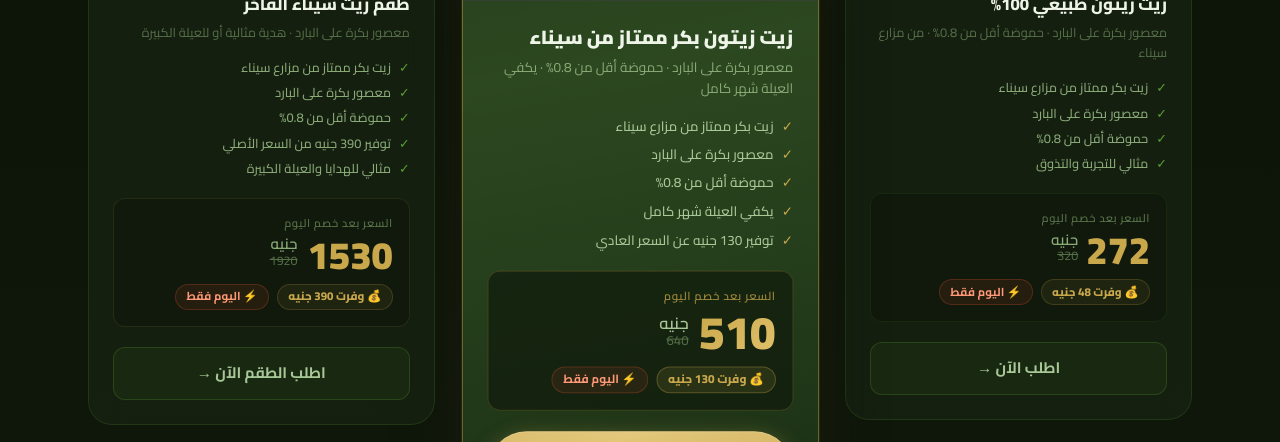
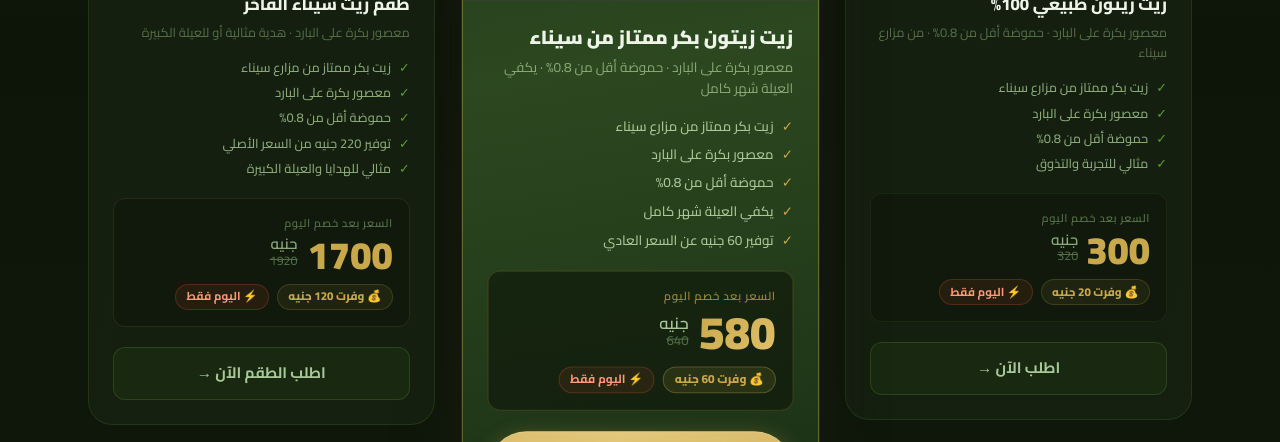
Before and after one commit to mohamedasal123/Gold_Sinia, a Vue app: page / in a window 1280 px wide. Shown: the part 3980-4422 px from the top of the page. Built offline with nearby package versions, Linux system fonts and the light colour scheme.

Commit message:
change cards

```diff
--- a/src/components/ProductShowcase.vue
+++ b/src/components/ProductShowcase.vue
@@ -168,14 +168,14 @@
             <div class="mb-5 p-4 rounded-xl" style="background:rgba(13,21,9,0.5);border:1px solid rgba(74,125,37,0.15);">
               <div style="font-size:0.7rem;color:#567048;font-weight:600;margin-bottom:4px;letter-spacing:0.05em;">السعر بعد خصم اليوم</div>
               <div style="display:flex;align-items:flex-end;gap:8px;flex-wrap:wrap;">
-                <span style="font-size:2.4rem;font-weight:900;color:#C9A84C;line-height:1;">272</span>
+                <span style="font-size:2.4rem;font-weight:900;color:#C9A84C;line-height:1;">300</span>
                 <div style="padding-bottom:5px;">
                   <div style="font-size:0.95rem;color:#8aab78;font-weight:600;line-height:1;">جنيه</div>
                   <div style="font-size:0.78rem;text-decoration:line-through;color:#567048;line-height:1.4;">320</div>
                 </div>
               </div>
               <div style="display:flex;gap:8px;flex-wrap:wrap;margin-top:10px;">
-                <span style="background:rgba(201,168,76,0.08);border:1px solid rgba(201,168,76,0.2);color:#C9A84C;font-size:0.72rem;font-weight:800;padding:0.2rem 0.65rem;border-radius:9999px;">💰 وفرت 48 جنيه</span>
+                <span style="background:rgba(201,168,76,0.08);border:1px solid rgba(201,168,76,0.2);color:#C9A84C;font-size:0.72rem;font-weight:800;padding:0.2rem 0.65rem;border-radius:9999px;">💰 وفرت 20 جنيه</span>
                 <span style="background:rgba(224,85,53,0.1);border:1px solid rgba(224,85,53,0.25);color:#ff9977;font-size:0.72rem;font-weight:700;padding:0.2rem 0.65rem;border-radius:9999px;">⚡ اليوم فقط</span>
               </div>
             </div>
@@ -241,14 +241,14 @@
             <div class="mb-5 p-4 rounded-xl" style="background:rgba(13,21,9,0.6);border:1px solid rgba(201,168,76,0.2);">
               <div style="font-size:0.7rem;color:#C9A84C;opacity:0.75;font-weight:600;margin-bottom:4px;letter-spacing:0.05em;">السعر بعد خصم اليوم</div>
               <div style="display:flex;align-items:flex-end;gap:10px;flex-wrap:wrap;">
-                <span style="font-size:2.8rem;font-weight:900;line-height:1;background:linear-gradient(135deg,#C9A84C,#e0c06a);-webkit-background-clip:text;-webkit-text-fill-color:transparent;background-clip:text;">510</span>
+                <span style="font-size:2.8rem;font-weight:900;line-height:1;background:linear-gradient(135deg,#C9A84C,#e0c06a);-webkit-background-clip:text;-webkit-text-fill-color:transparent;background-clip:text;">580</span>
                 <div style="padding-bottom:6px;">
                   <div style="font-size:1rem;color:#a8c898;font-weight:600;line-height:1;">جنيه</div>
                   <div style="font-size:0.8rem;text-decoration:line-through;color:#567048;line-height:1.4;">640</div>
                 </div>
               </div>
               <div style="display:flex;gap:8px;flex-wrap:wrap;margin-top:10px;">
-                <span style="background:rgba(201,168,76,0.12);border:1px solid rgba(201,168,76,0.3);color:#C9A84C;font-size:0.72rem;font-weight:800;padding:0.2rem 0.65rem;border-radius:9999px;">💰 وفرت 130 جنيه</span>
+                <span style="background:rgba(201,168,76,0.12);border:1px solid rgba(201,168,76,0.3);color:#C9A84C;font-size:0.72rem;font-weight:800;padding:0.2rem 0.65rem;border-radius:9999px;">💰 وفرت 60 جنيه</span>
                 <span style="background:rgba(224,85,53,0.1);border:1px solid rgba(224,85,53,0.25);color:#ff9977;font-size:0.72rem;font-weight:700;padding:0.2rem 0.65rem;border-radius:9999px;">⚡ اليوم فقط</span>
               </div>
             </div>
@@ -314,20 +314,20 @@
             <div class="mb-5 p-4 rounded-xl" style="background:rgba(13,21,9,0.5);border:1px solid rgba(201,168,76,0.12);">
               <div style="font-size:0.7rem;color:#567048;font-weight:600;margin-bottom:4px;letter-spacing:0.05em;">السعر بعد خصم اليوم</div>
               <div style="display:flex;align-items:flex-end;gap:10px;flex-wrap:wrap;">
-                <span style="font-size:2.4rem;font-weight:900;color:#C9A84C;line-height:1;">1530</span>
+                <span style="font-size:2.4rem;font-weight:900;color:#C9A84C;line-height:1;">1700</span>
                 <div style="padding-bottom:5px;">
                   <div style="font-size:0.95rem;color:#8aab78;font-weight:600;line-height:1;">جنيه</div>
                   <div style="font-size:0.78rem;text-decoration:line-through;color:#567048;line-height:1.4;">1920</div>
                 </div>
               </div>
               <div style="display:flex;gap:8px;flex-wrap:wrap;margin-top:10px;">
-                <span style="background:rgba(201,168,76,0.08);border:1px solid rgba(201,168,76,0.2);color:#C9A84C;font-size:0.72rem;font-weight:800;padding:0.2rem 0.65rem;border-radius:9999px;">💰 وفرت 390 جنيه</span>
+                <span style="background:rgba(201,168,76,0.08);border:1px solid rgba(201,168,76,0.2);color:#C9A84C;font-size:0.72rem;font-weight:800;padding:0.2rem 0.65rem;border-radius:9999px;">💰 وفرت 120 جنيه</span>
                 <span style="background:rgba(224,85,53,0.1);border:1px solid rgba(224,85,53,0.25);color:#ff9977;font-size:0.72rem;font-weight:700;padding:0.2rem 0.65rem;border-radius:9999px;">⚡ اليوم فقط</span>
               </div>
             </div>
 
             <!-- CTA -->
-            <a href="#order" @click.prevent="order('3L','1530')"
+            <a href="#order" @click.prevent="order('3L','1700')"
               class="cta-secondary block text-center py-3.5 rounded-xl font-bold"
               style="font-size:0.95rem;">
               اطلب الطقم الآن →
@@ -404,9 +404,9 @@ const features = [
   // 0.5L
   ['زيت بكر ممتاز من مزارع سيناء', 'معصور بكرة على البارد', 'حموضة أقل من 0.8%', 'مثالي للتجربة والتذوق'],
   // 1L
-  ['زيت بكر ممتاز من مزارع سيناء', 'معصور بكرة على البارد', 'حموضة أقل من 0.8%', 'يكفي العيلة شهر كامل', 'توفير 130 جنيه عن السعر العادي'],
+  ['زيت بكر ممتاز من مزارع سيناء', 'معصور بكرة على البارد', 'حموضة أقل من 0.8%', 'يكفي العيلة شهر كامل', 'توفير 60 جنيه عن السعر العادي'],
   // 3L
-  ['زيت بكر ممتاز من مزارع سيناء', 'معصور بكرة على البارد', 'حموضة أقل من 0.8%', 'توفير 390 جنيه من السعر الأصلي', 'مثالي للهدايا والعيلة الكبيرة'],
+  ['زيت بكر ممتاز من مزارع سيناء', 'معصور بكرة على البارد', 'حموضة أقل من 0.8%', 'توفير 220 جنيه من السعر الأصلي', 'مثالي للهدايا والعيلة الكبيرة'],
 ];
 
 const valueProps = [
```
